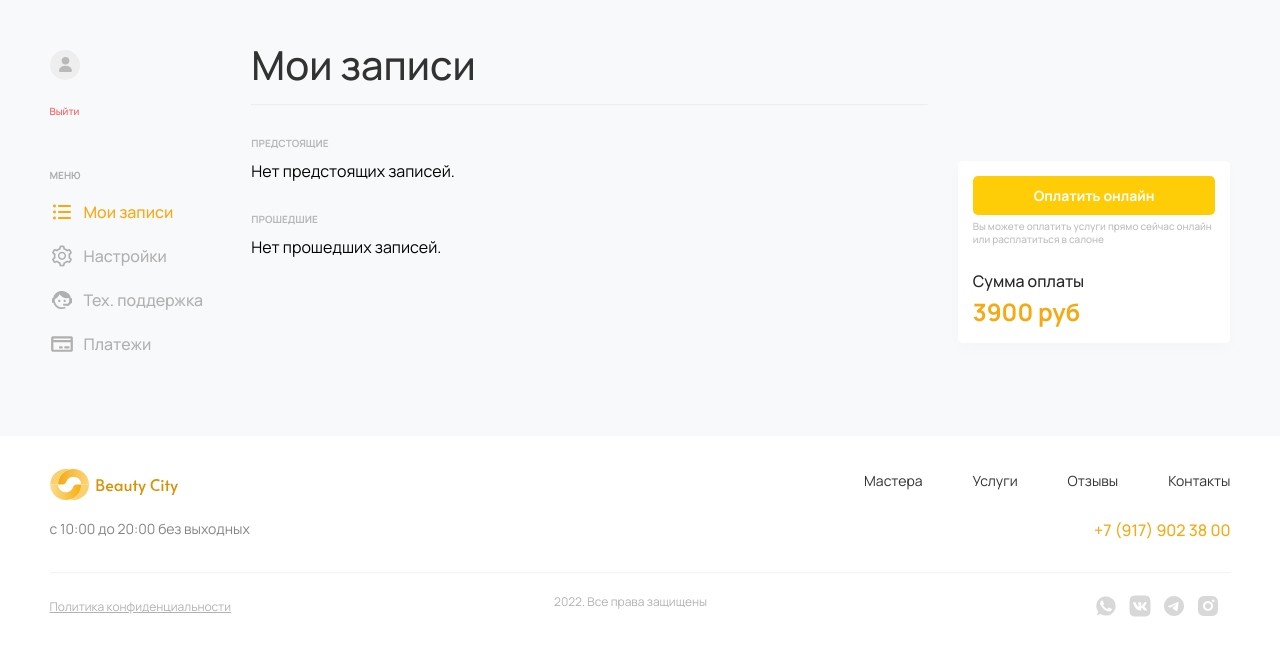
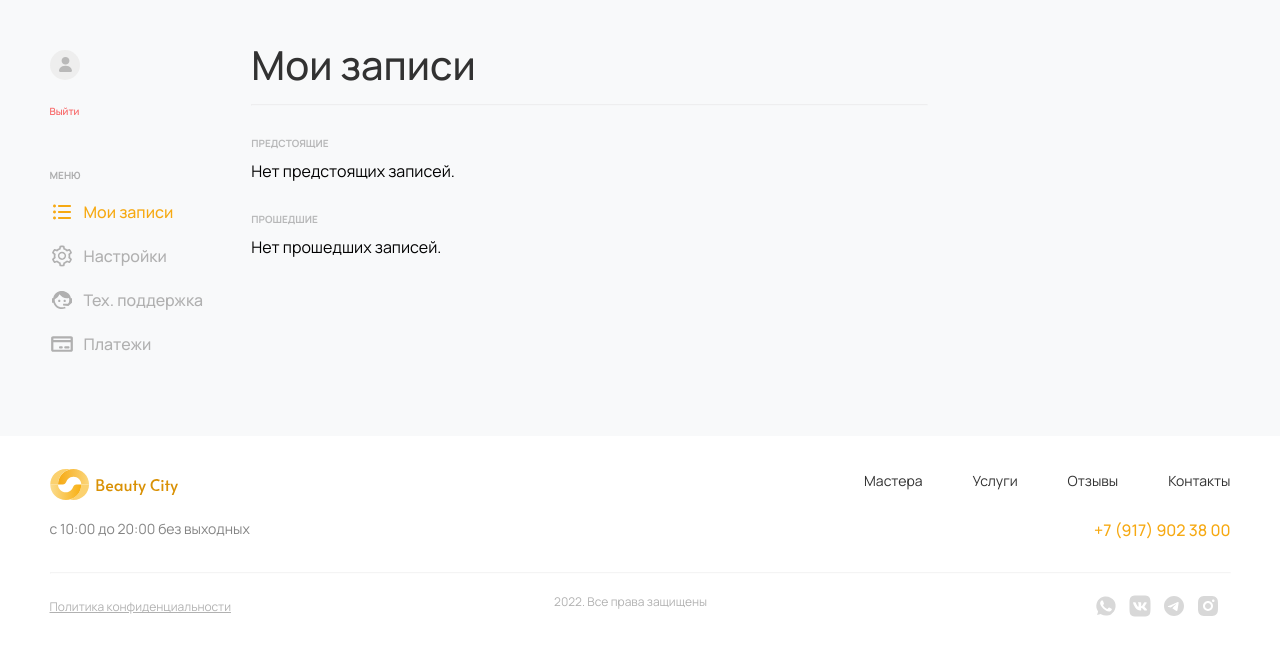
Before and after one commit to Romigo24/BeautyCity, a Django app: page /notes/ in a window 1280 px wide. Shown: the part 80-725 px from the top of the page. Run offline with Django 4.2, Linux system fonts and the light colour scheme; data comes from the database, SQL or seed files in the repository; data that the repository does not hold is empty.

Commit message:
Update notes.html

```diff
--- a/beauty_salon/templates/notes.html
+++ b/beauty_salon/templates/notes.html
@@ -338,14 +338,14 @@
 							{% endfor %}
 						</div>
 					</div>
-					<div class="col-md-12 col-lg-3 dec" >
+					{% comment %} <div class="col-md-12 col-lg-3 dec" >
 						<div class="notes__pay" >
 							<button class="notes__pay_btn">Оплатить онлайн</button>
 							<div class="notes__pay_info">Вы можете оплатить услуги прямо сейчас онлайн или расплатиться  в салоне</div>
 							<div class="notes__pay_intro">Сумма оплаты</div>
 							<div class="notes__pay_sum">3900 руб</div>
 						</div>
-					</div>
+					</div> {% endcomment %}
 				</div>
 			</div>
 		</div>
```
